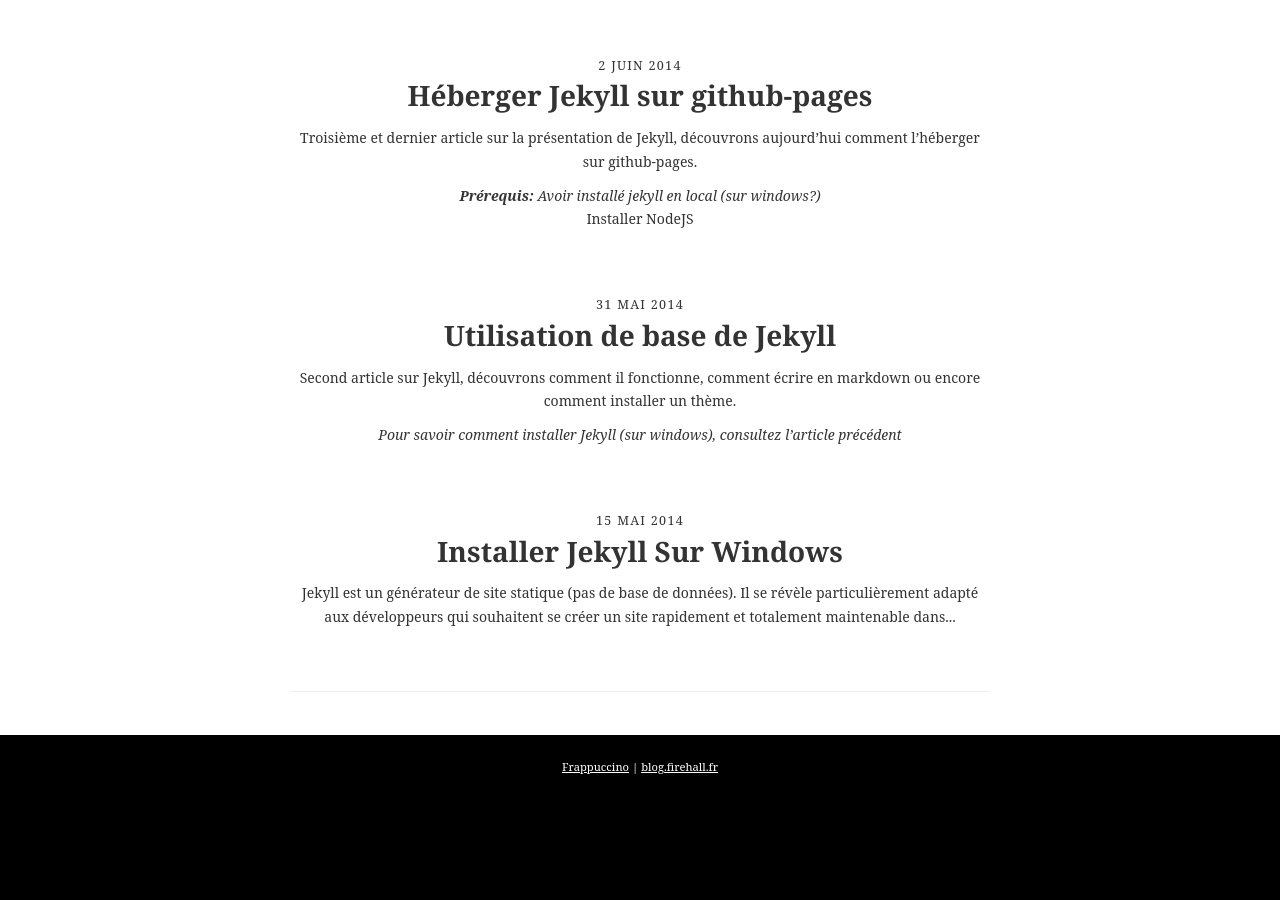
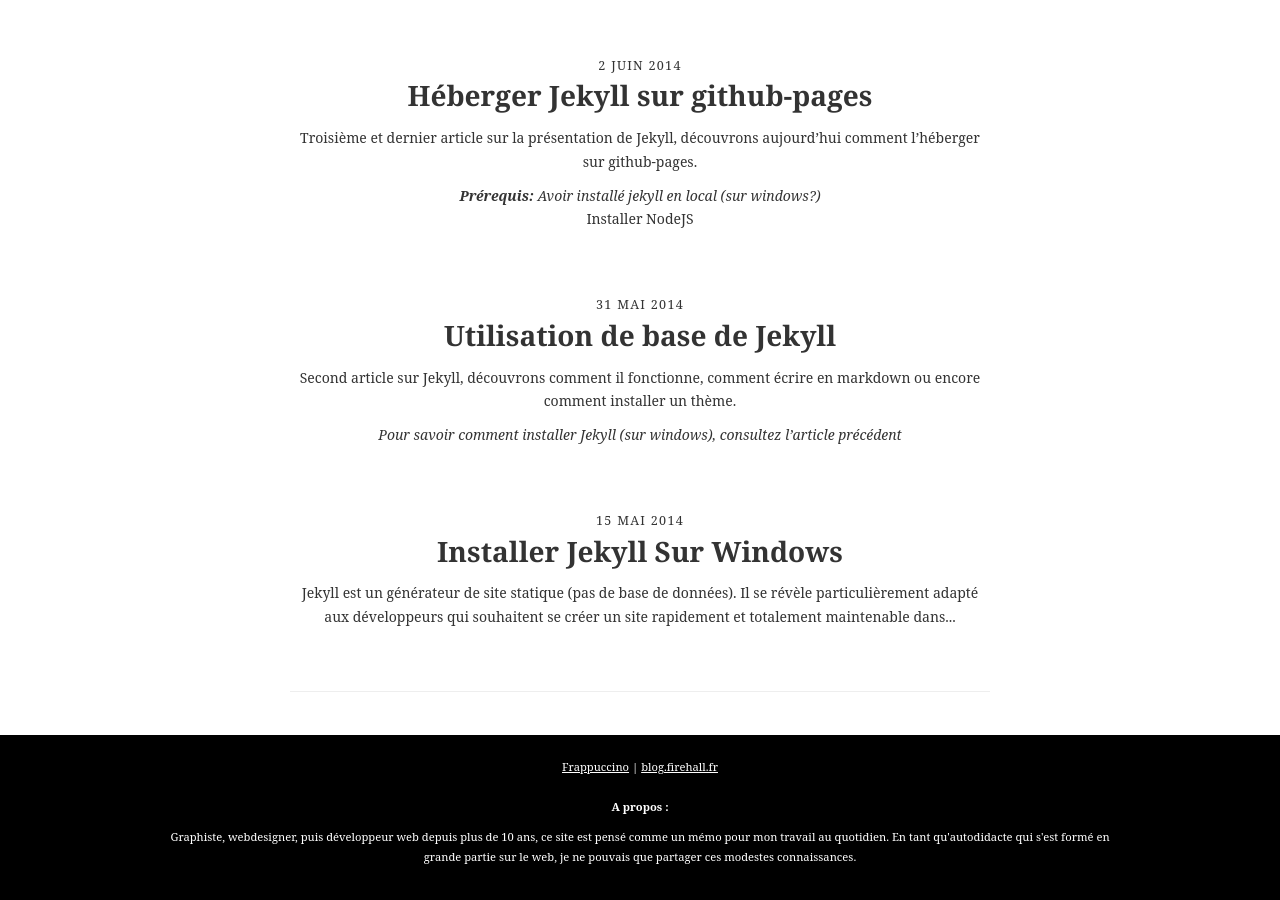
Before and after one commit to firehall/firehall.github.io, a Jekyll site: the page built from index.html, in a window 1280 px wide and 900 px high, scrolled down 1721 px. Built offline with Jekyll 4.4.1, drawn with Linux system fonts in a browser that asks for light colours; some web fonts are replaced; the list of posts is cut into pages by our own code; comment, search, counter and statistics services are not loaded; before the commit the page ends 2521 px from its top, so only the background shows below that.

Commit message:
footer
a propos...

```diff
--- a/_layouts/default.html
+++ b/_layouts/default.html
@@ -37,6 +37,10 @@
 	<footer>
 		<div class="container">
 			<a href="http://richbray.me/frap/">Frappuccino</a> | <a href="/">blog.firehall.fr</a>
+            <br/><br/>
+            <p><strong>A propos :</strong></p>
+            <p>Graphiste, webdesigner, puis développeur web depuis plus de 10 ans, ce site est pensé comme un mémo pour mon travail au quotidien.
+                En tant qu'autodidacte qui s'est formé en grande partie sur le web, je ne pouvais que partager ces modestes connaissances.</p>
 		</div>
 	</footer>
 
```
Also changed, not shown: 10 other files.
